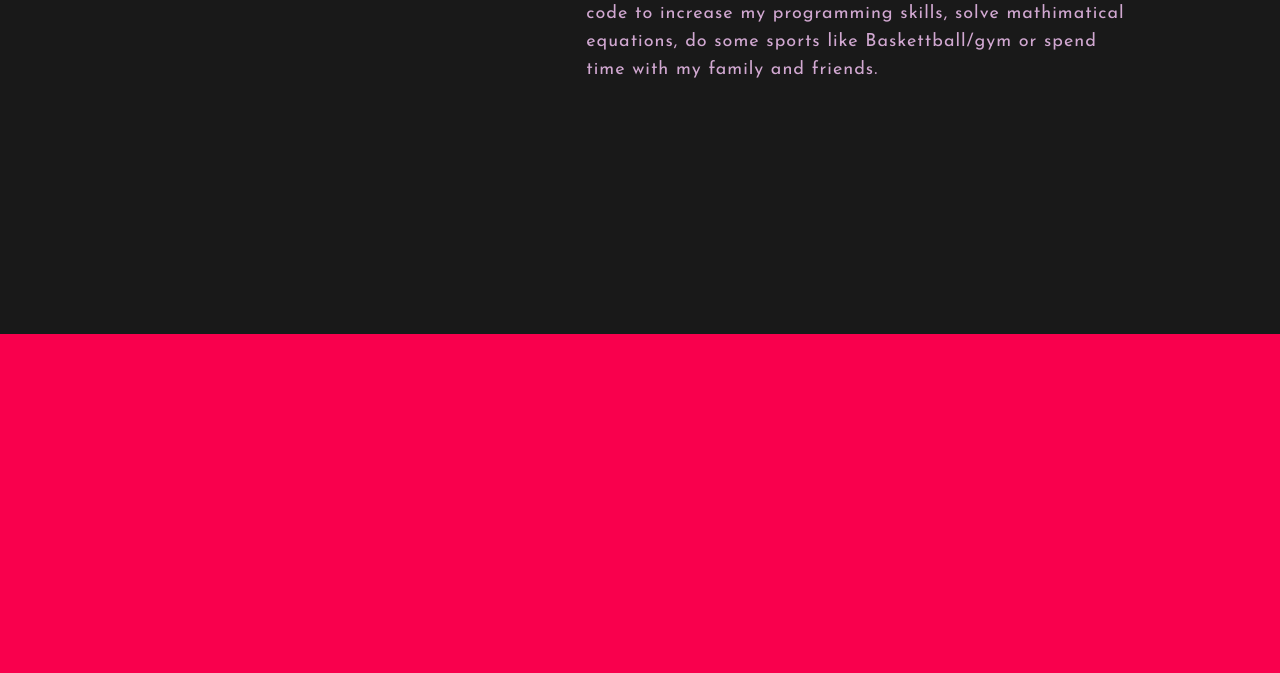
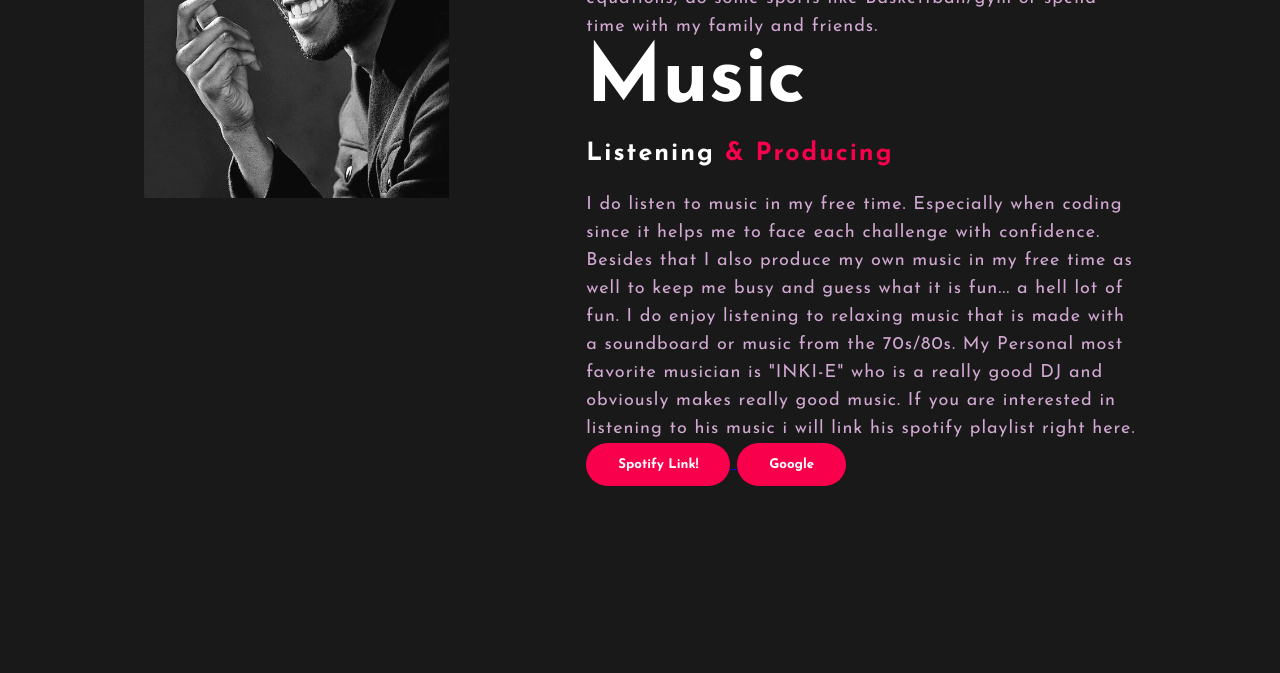
Before and after one commit to K1ngK3ys/website, a plain HTML site: page index.html in a window 1280 px wide. Shown: the part 764-1437 px from the top of the page. Before the commit the page ends 1098 px from the top, so only its background shows below. Drawn offline with Linux system fonts and the light colour scheme.

Commit message:
Add files via upload

```diff
--- a/index.html
+++ b/index.html
@@ -24,15 +24,31 @@
     like to share with you. If you are just visiting feel free to say hello!ヾ(•ω•`)o
 </p>
 
-<a href="https://www.google.com">
-<button type="button">Click Me! :)</button>
-</a>
-
 <h3 data-text="Hobbies...">Hobbies...</h3>
 <p2>
-My hobbies or what i like to do in my free time is, writing code to increase my programming skills, solve mathimatical equations,
+My hobbies or what i like to do in my free time is, writing code to increase my programming skills, solve mathematical equations,
 do some sports like Baskettball/gym or spend time with my family and friends.
 </p2>
+
+<h4>Music</h4>
+<h5>Listening <span>& Producing</span></h5>
+<p3>
+  I do listen to music in my free time. Especially when coding since it helps me to face each challenge with confidence.
+  Besides that I also produce my own music in my free time as well to keep me busy and guess what it is fun... a hell lot of fun.
+  I do enjoy listening to relaxing music that is made with a soundboard or music from the 70s/80s.
+  My Personal most favorite musician is "INKI-E" who is a really good DJ and obviously makes really good music.
+  If you are interested in listening to his music i will link his spotify playlist right here.
+
+
+<a href="https://open.spotify.com/album/4L2zlGBCLXVTPFktSLuYXe?si=Q5KYbR16R9CaTUPewvSjTA">
+  <button type="button">Spotify Link!</button>
+</a>
+</p3>
+
+
+<a href="https://www.google.com">
+  <button type="button">Google</button>
+</a>
 
 </div>
 </div>
--- a/style.css
+++ b/style.css
@@ -106,3 +106,23 @@ button:hover{
     border: 2px solid #f9004d;
     cursor: pointer;
 }
+h4{
+    color: white;
+    font-size: 80px;
+    text-transform: capitalize;
+    margin-bottom: 20px;
+}
+p3{
+    color: #fcfc;
+    letter-spacing: 1px;
+    line-height: 28px;
+    font-size: 18px;
+    margin-bottom: 45px;
+}
+h5{
+    color: white;
+    font-size: 25px;
+    text-transform: capitalize;
+    margin-bottom: 25px;
+    letter-spacing: 2px;
+}
```
